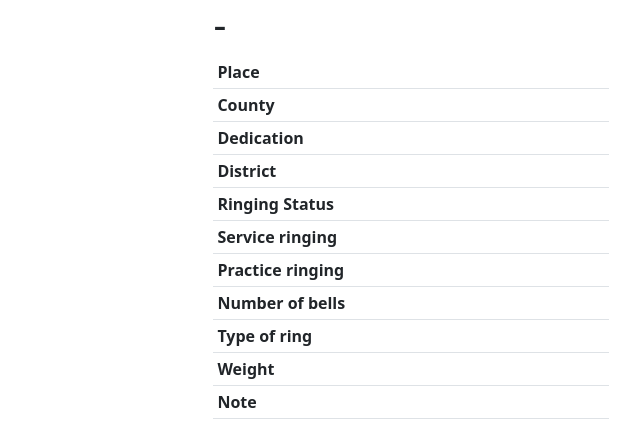
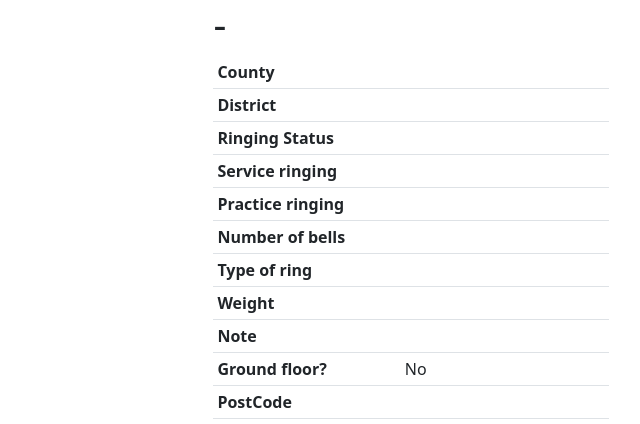
Before and after one commit to jw35/eda-django, a Django app: template eda/tower_database/templates/tower_database/tower_detail.html in a window 1280 px wide. Shown: the top 424 px of the page, without its empty margins (229-869 px from the left). Run offline with Django 5.2, Linux system fonts and the light colour scheme; the template is opened without the code that fills it, so the values that code supplies are empty; some libraries are stand-ins or nearby versions.

Commit message:
Don't list place/dedication twice

```diff
--- a/eda/tower_database/templates/tower_database/tower_detail.html
+++ b/eda/tower_database/templates/tower_database/tower_detail.html
@@ -17,16 +17,8 @@
 	<tbody>
 
 	<tr class="text-start">
-		<td class="fw-bold">Place</td>
-		<td>{{ tower.place }}</td>
-	</tr>
-	<tr class="text-start">
 		<td class="fw-bold">County</td>
 		<td>{{ tower.get_county_display }}</td>
-	</tr>
-	<tr class="text-start">
-		<td class="fw-bold">Dedication</td>
-		<td>{{ tower.dedication }}</td>
 	</tr>
 	{% if tower.fulldedication %}
 	<tr>
```
